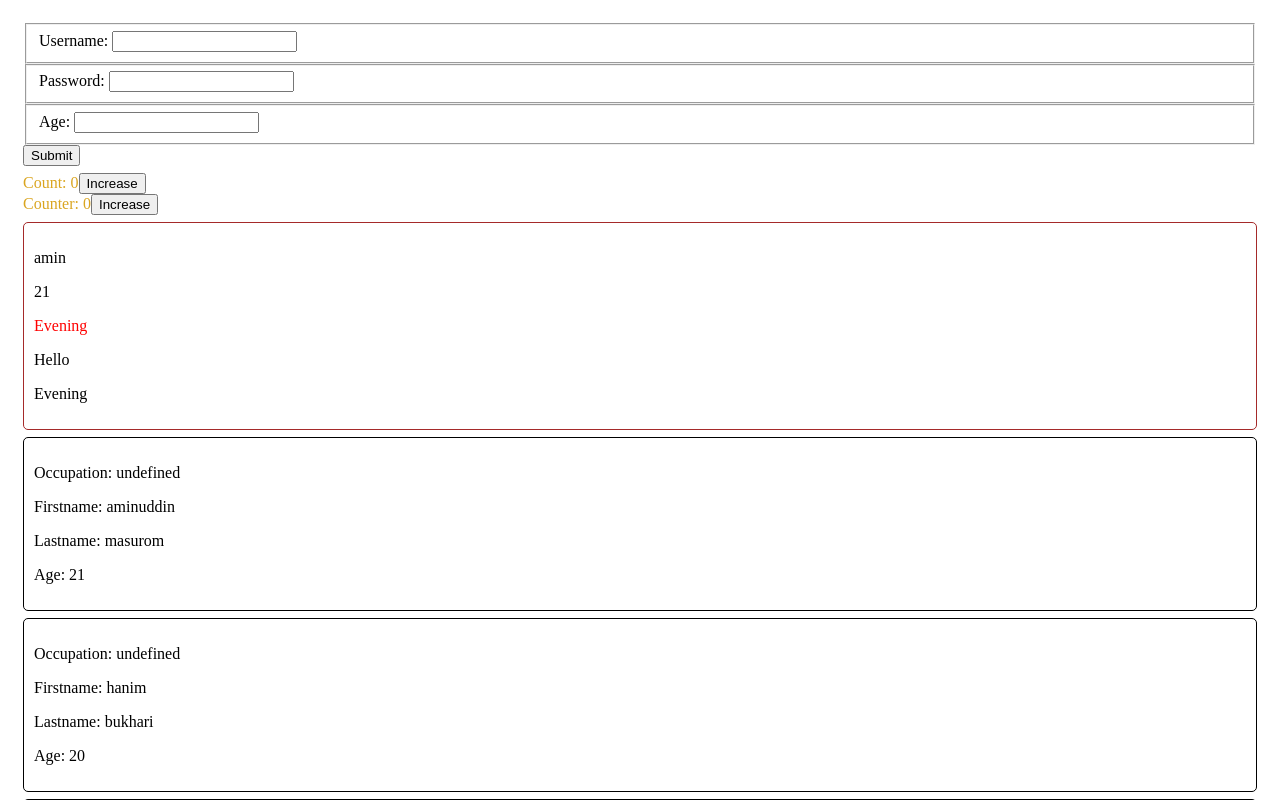
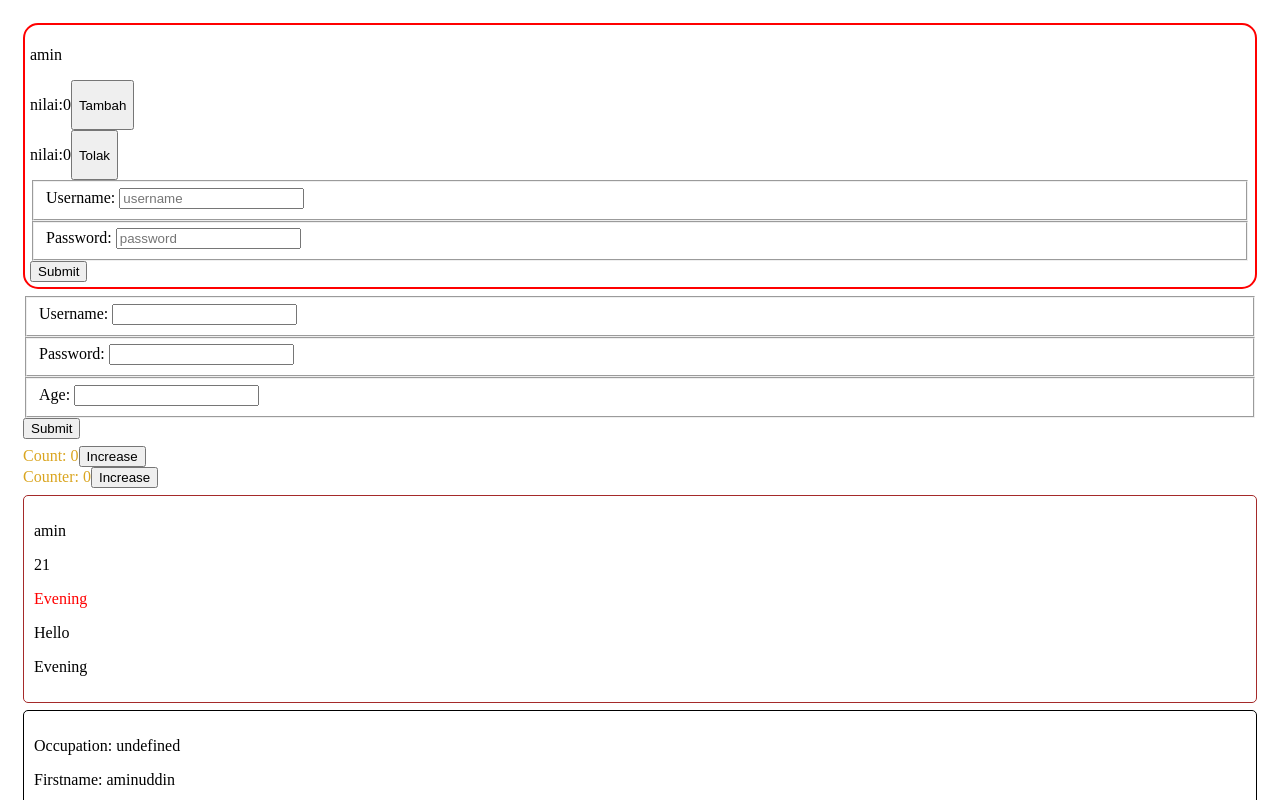
Before and after one commit to mdaminuddinshah/mencuba-react, a React (Vite) app: page / in a window 1280 px wide. Shown: the top 800 px of the page. Built offline with nearby package versions, Linux system fonts and the light colour scheme.

Commit message:
event and useState

```diff
--- a/src/App.jsx
+++ b/src/App.jsx
@@ -4,6 +4,7 @@ import Test3 from "./components/Test3.jsx";
 import Count from "./components/Count.jsx";
 import State2 from "./components/State2.jsx";
 import RegisterForm from "./components/RegisterForm.jsx";
+import Comp from "./components/Comp.jsx";
 
 function App(){
 
@@ -46,6 +47,10 @@ function App(){
       padding: "15px",
       // border: '1px solid black'
     }}>
+
+      <Comp
+        name="amin"
+      />
 
       <RegisterForm />
 
--- /dev/null
+++ b/src/components/Comp.jsx
@@ -0,0 +1,57 @@
+import PropTypes from 'prop-types';
+import { useState } from 'react';
+
+function Comp(props) {
+
+  const [btn, setBtn] = useState(0);
+  const [minus, setMinus] = useState(0);
+  const nilai = 'nilai:  ';
+
+  const [user, setUser] = useState("");
+  const [pwd, setPwd] = useState("");
+
+  const submits = (e) => {
+    e.preventDefault();
+    console.log("user >>>", user);
+    console.log("pwd >>>", pwd);
+  }
+
+  return (
+    <div style={{
+        border: "2px solid red",
+        borderRadius: "15px",
+        padding: "5px"
+    }}>
+        <p>{props.name}</p>
+        <div style={{display: "flex", flexDirection: "row"}}>
+          <p>{nilai}</p>
+          <p>{btn}</p>
+          <button onClick={() => {setBtn((bfr) => bfr + 1)}}>Tambah</button>
+        </div>
+        <div style={{display: "flex", flexDirection: "row"}}>
+          <p>{nilai}</p>
+          <p>{minus}</p>
+          <button onClick={() => {setMinus((bfr) => bfr - 1)}}>Tolak</button>
+        </div>
+
+        <form onSubmit={submits}>
+          <fieldset>
+            <label htmlFor="username">Username: </label>
+            <input id="username" name="username" placeholder="username" onChange={(e) => {setUser(e.target.value)}}></input>
+          </fieldset>
+          <fieldset>
+            <label htmlFor="pwd">Password: </label>
+            <input type="password" id="pwd" name="pwd" placeholder='password' onChange={(e) => {setPwd(e.target.value)}}></input>
+          </fieldset>
+          <button type="submit">Submit</button>
+        </form>
+
+    </div>
+  )
+}
+
+Comp.propTypes = {
+    name: PropTypes.string
+}
+
+export default Comp;
```
